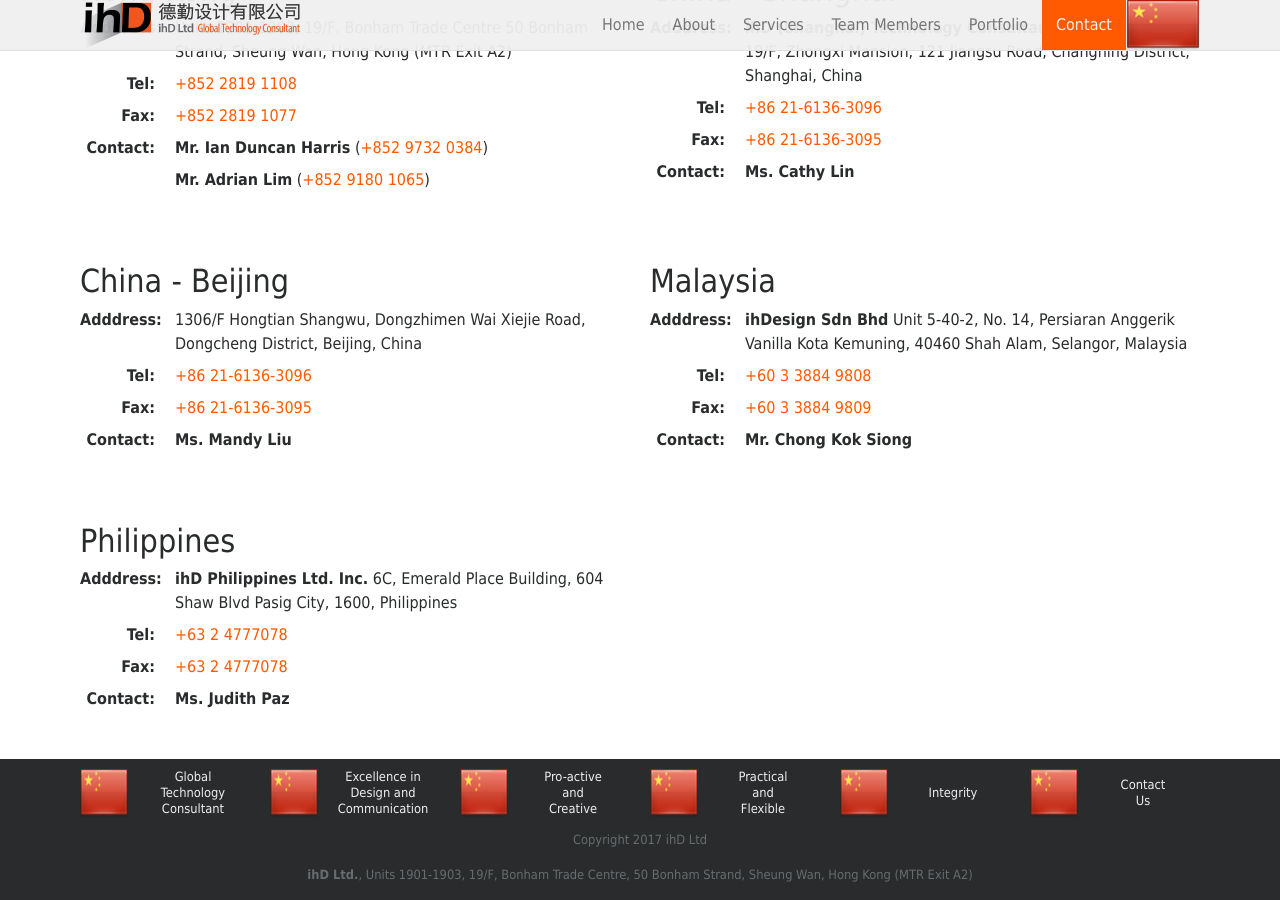
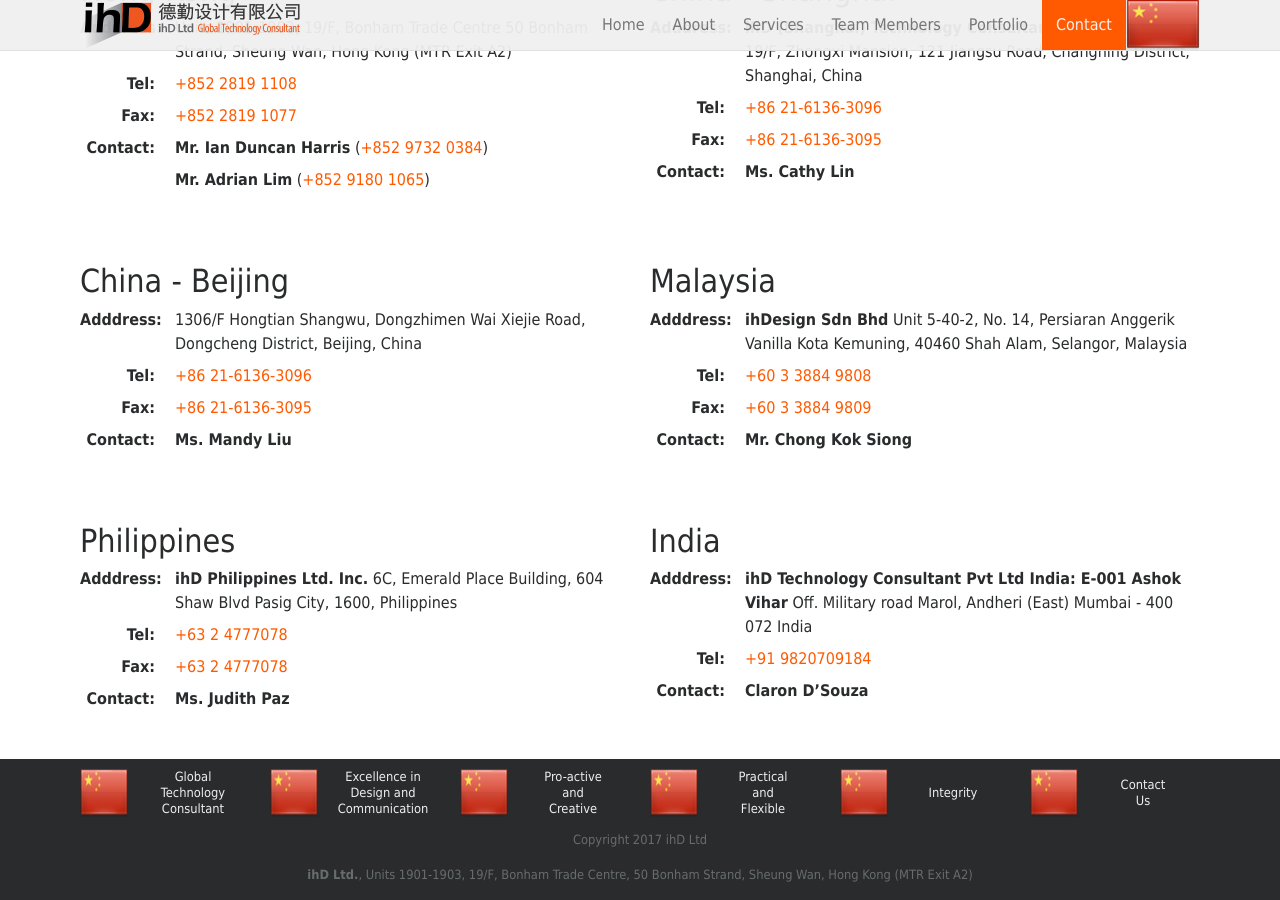
Before and after one commit to ihd-hk/ihd-hk.github.io, a Jekyll site: the page built from contact.md, in a window 1280 px wide and 900 px high, scrolled down 684 px. Built offline with Jekyll 4.4.1, drawn with Linux system fonts in a browser that asks for light colours; nearby versions of some CDN libraries.

Commit message:
c7rMzyzP - Adding India to Contact page

```diff
--- a/_data/contact_en.yml
+++ b/_data/contact_en.yml
@@ -78,3 +78,16 @@
     href: 006324777078
   contact:
     - name: Ms. Judith Paz
+
+- name: India
+  address: >
+    **ihD Technology Consultant Pvt Ltd India: E-001 Ashok Vihar**
+    Off. Military road
+    Marol, Andheri (East)
+    Mumbai - 400 072
+    India
+  tel:
+    text: +91 9820709184
+    href: 00919820709184
+  contact:
+   - name: Claron D'Souza
```
